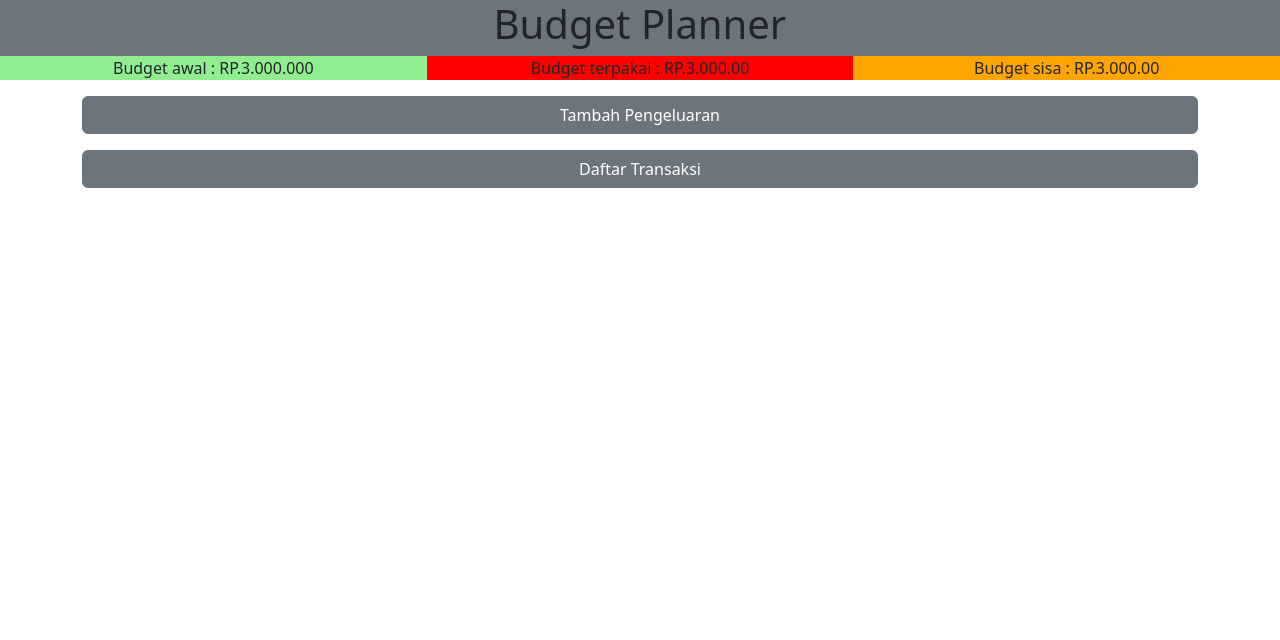
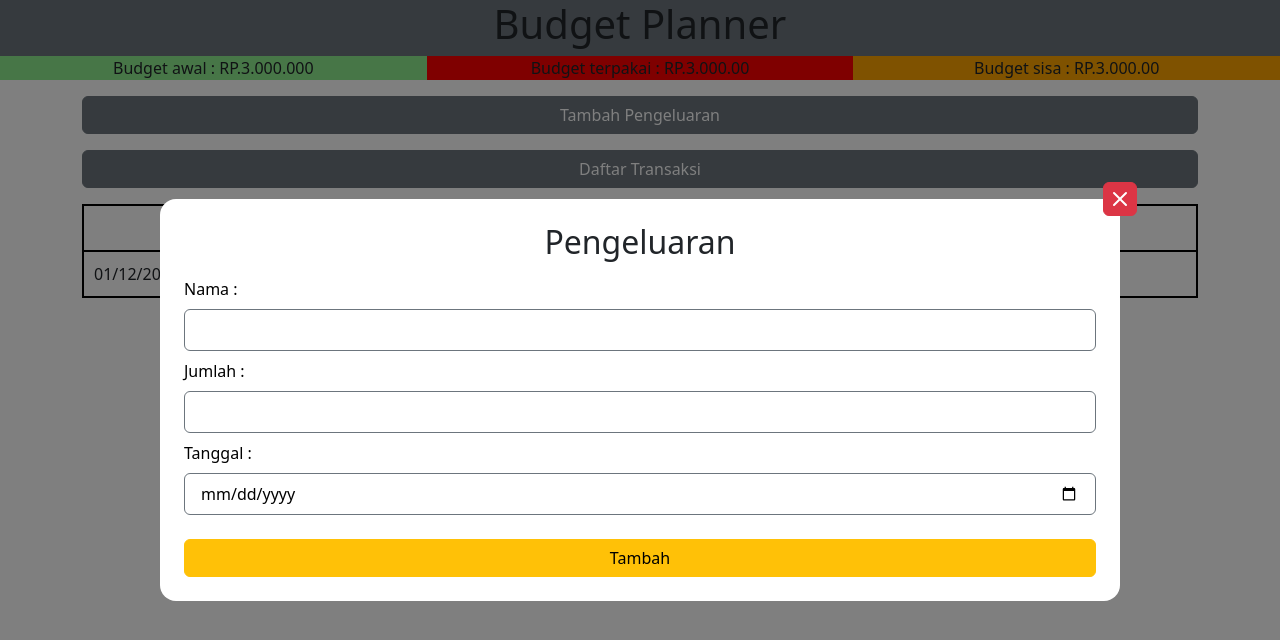
Before and after one commit to ParapaFU/Budget-Planner, a plain HTML site: page src/index.html in a window 1280 px wide. Drawn offline with nearby package versions, Linux system fonts and the light colour scheme.

Commit message:
tambah beberapa style, fitur, file js

```diff
--- a/src/index.html
+++ b/src/index.html
@@ -25,42 +25,88 @@
 
     <nav class="container-fluid">
       <div class="row">
-      <section
-        class="budget-awal col text-center"
-      >
+        <section class="budget-awal col text-center">
           Budget awal : <span class="budget">RP.3.000.000</span>
         </section>
-      <section
-        class="budget-terpakai col text-center"
-      >
+        <section class="budget-terpakai col text-center">
           Budget terpakai : <span class="budget">RP.3.000.00</span>
         </section>
-      <section
-        class="budget-sisa col text-center"
-      >
+        <section class="budget-sisa col text-center">
           Budget sisa : <span class="budget">RP.3.000.00</span>
         </section>
       </div>
     </nav>
     <main class="container">
       <div class="button d-flex flex-column gap-3 my-3">
-        <button class="btn btn-secondary">Tambah Pengeluaran</button>
-        <button class="btn btn-secondary">Daftar Transaksi</button>
+        <button class="btn btn-secondary tambah-pengeluaran-btn">
+          Tambah Pengeluaran
+        </button>
+        <button class="btn btn-secondary daftar-transaksi-btn">
+          Daftar Transaksi
+        </button>
       </div>
-      <section class="input-pengeluaran position-absolute d-none">
-        <form>
-          <input type="text" />
-          <input type="number" />
-          <select name="" id="">
-            <option value=""></option>
-          </select>
-          <button>Tambah</button>
+      <section
+        id="display-pengeluaran"
+        class="input-pengeluaran position-absolute d-flex justify-content-center align-items-center"
+      >
+        <form
+          class="tambah-form p-4 rounded-4 position-relative d-flex flex-column gap-2"
+        >
+          <h2 class="text-center">Pengeluaran</h2>
+          <label class="label" for="nama">Nama :</label>
+          <input
+            class="inp inp-text w-100 rounded border border-secondary px-3 py-2"
+            type="text"
+          />
+          <label class="label" for="jumlah">Jumlah :</label>
+          <input
+            class="inp inp-num w-100 rounded border border-secondary px-3 py-2"
+            type="number"
+          />
+          <label class="label" for="tanggal">Tanggal :</label>
+          <input
+            class="inp inp-num w-100 rounded border border-secondary px-3 py-2"
+            type="date"
+          />
+
+          <button
+            type="submit"
+            class="tambah-form-btn w-100 btn btn-warning mt-3"
+          >
+            Tambah
+          </button>
+          <button
+            type="submit"
+            class="close-form-btn position-absolute top-0 start-100 translate-middle btn btn-danger p-0 m-0"
+          >
+            <svg
+              xmlns="http://www.w3.org/2000/svg"
+              width="32"
+              height="32"
+              fill="currentColor"
+              class="bi bi-x"
+              viewBox="0 0 16 16"
+            >
+              <path
+                d="M4.646 4.646a.5.5 0 0 1 .708 0L8 7.293l2.646-2.647a.5.5 0 0 1 .708.708L8.707 8l2.647 2.646a.5.5 0 0 1-.708.708L8 8.707l-2.646 2.647a.5.5 0 0 1-.708-.708L7.293 8 4.646 5.354a.5.5 0 0 1 0-.708"
+              />
+            </svg>
+          </button>
         </form>
       </section>
       <section class="daftar-transaksi">
-        <ul>
-          <li></li>
-        </ul>
+        <table class="tabel-transaksi w-100">
+          <tr>
+            <th class="text-center">Tanggal</th>
+            <th class="text-center">Nama</th>
+            <th class="text-center">Jumlah</th>
+          </tr>
+          <tr>
+            <td>01/12/2026</td>
+            <td>Makan</td>
+            <td>Rp. 10.000</td>
+          </tr>
+        </table>
       </section>
     </main>
 
--- /dev/null
+++ b/src/js/data/transactions.js
@@ -0,0 +1,7 @@
+const transaksi = [];
+
+function tambahTransaksi(data) {
+  transaksi.push(data);
+}
+
+export { transaksi, tambahTransaksi };
--- a/src/js/main.js
+++ b/src/js/main.js
@@ -0,0 +1,35 @@
+// ===== IMPORT =====
+
+// ===== DOM =====
+const parentMenuBtn = document.querySelector(".button");
+const displayFormPengeluaran = document.getElementById("display-pengeluaran");
+const tableTransaksi = document.querySelector(".tabel-transaksi");
+
+//  ===== STATE / DATA =====
+
+// ===== FUNCTIONS =====
+
+// ===== EVENT LISTENERS =====
+parentMenuBtn.addEventListener("click", (e) => {
+  e.preventDefault();
+
+  console.log(e.target.matches(".tambah-pengeluaran-btn"));
+  if (e.target.matches(".tambah-pengeluaran-btn")) {
+    displayFormPengeluaran.classList.replace("d-none", "d-flex");
+  }
+});
+
+displayFormPengeluaran.addEventListener("submit", (e) => {
+  e.preventDefault();
+
+  console.log(e.submitter);
+  if (e.submitter.matches(".tambah-form-btn")) {
+    console.log("ok");
+  }
+
+  if (e.submitter.matches(".close-form-btn")) {
+    displayFormPengeluaran.classList.replace("d-flex", "d-none");
+  }
+});
+
+// ===== INIT =====
--- /dev/null
+++ b/src/js/ui/render.js
@@ -0,0 +1,12 @@
+function renderTransaksi(parent, data) {
+  parent.innerHTML = "";
+
+  transaksi.forEach((data) => {
+    parent.innerHTML += `
+        <tr>
+            <td>${data.tanggal}</td>
+            <td>${data.nama}</td>
+            <td>Rp. ${data.harga}</td>
+          </tr>`;
+  });
+}
--- a/src/scss/main.scss
+++ b/src/scss/main.scss
@@ -18,4 +18,26 @@ nav {
 .input-pengeluaran {
   background-color: rgba(0, 0, 0, 0.5);
   inset: 0;
+  box-sizing: border-box;
+
+  .tambah-form {
+    background-color: white;
+    width: 75%;
+
+    .label {
+      color: rgba(0, 0, 0, 1);
+    }
+  }
 }
+
+.daftar-transaksi {
+  .tabel-transaksi {
+    border: 2px solid black;
+    border-collapse: collapse;
+    th,
+    td {
+      border: 2px solid black;
+      padding: 10px;
+    }
+  }
+}
```
Also changed, not shown: src/css/main.css, 1 other file. Lines whose indentation alone changed are shown as unchanged.
